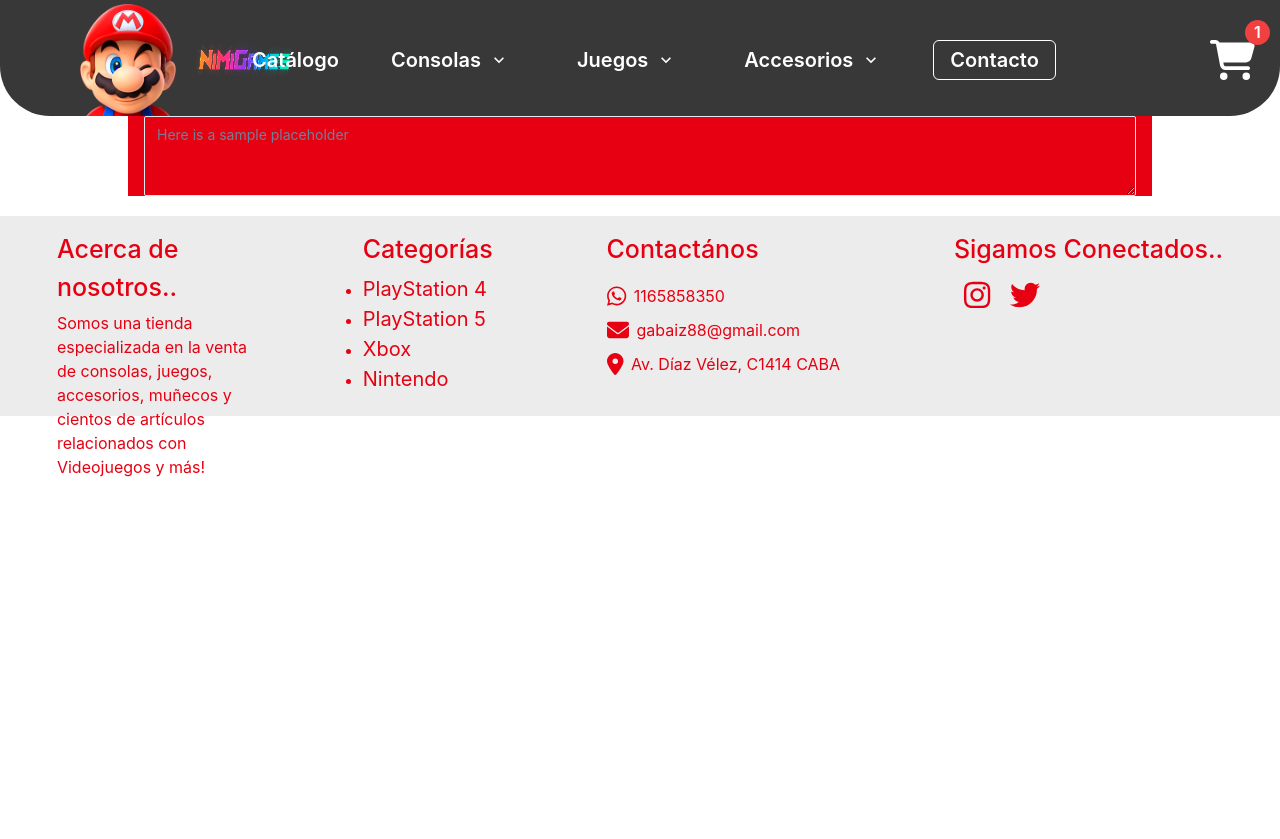
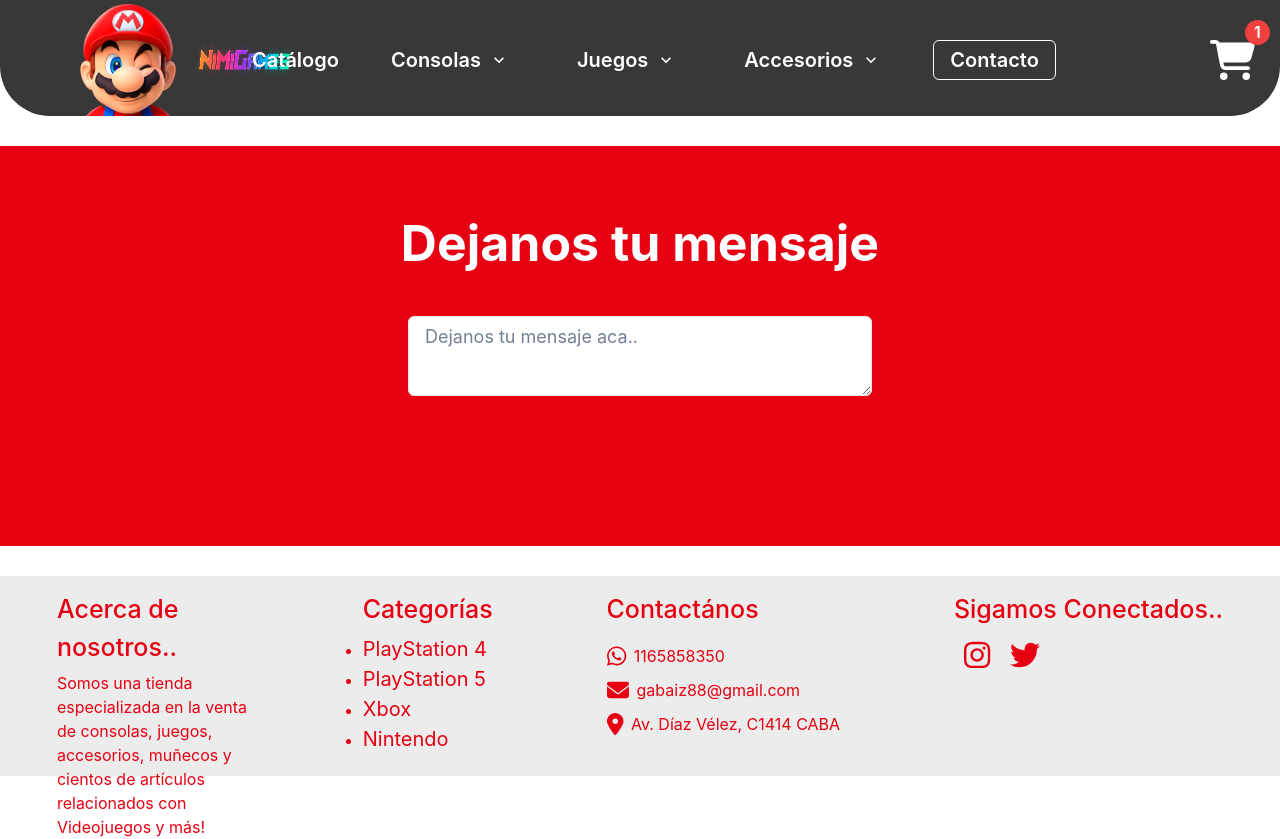
Before and after one commit to gabaiz88/My_Ecommerce_ReactJS_Aizman, a React (Vite) app: page /contact in a window 1280 px wide. Before the commit the page ends 800 px from the top, so only its background shows below. Built offline with nearby package versions, Linux system fonts and the light colour scheme.

Commit message:
creando contacto

```diff
--- a/src/components/Cart.jsx
+++ b/src/components/Cart.jsx
@@ -1,7 +1,22 @@
-import { Flex } from "@chakra-ui/react"
+import { Link } from "react-router-dom";
 import FormCart from "./FormCart"
+import { Button } from "@chakra-ui/react";
 
 const Cart = () => {
+  let cart = "";
+
+  if (cart === "dasd") {
+    return (
+      <>
+      <div className="cart_">
+        <h2>El carrito esta vacio..</h2>
+        <Link to={"/catalogue"}>
+          <Button colorScheme='red'>Ir al catálogo</Button>
+        </Link>
+      </div>
+      </>
+    )
+  } else {
     return (
       <>
       <div className="cart_">
@@ -12,4 +27,6 @@
     )
   }
 
+}
+
 export default Cart
--- a/src/components/Contact.jsx
+++ b/src/components/Contact.jsx
@@ -1,11 +1,30 @@
-import Contact_Box from "./Contact_Box"
+import { Textarea, Container } from "@chakra-ui/react";
+import { useState } from "react";
 
 const Contact = () => {
+  let [value, setValue] = useState("");
+
+  let handleInputChange = (e) => {
+    let inputValue = e.target.value;
+    setValue(inputValue);
+    console.log(value);
+  };
+
   return (
     <div>
-        <Contact_Box/>
+      <div className="contact_box">
+        <h2 id="title">Dejanos tu mensaje</h2>
+        <div className="text_area">
+          <Textarea
+            value={value}
+            onChange={handleInputChange}
+            placeholder="Dejanos tu mensaje aca.."
+            size="lg"
+          />
+        </div>
+      </div>
     </div>
-  )
-}
+  );
+};
 
-export default Contact
+export default Contact;
--- a/src/components/Contact_Box.jsx
+++ /dev/null
@@ -1,26 +0,0 @@
-import { Textarea, Container } from "@chakra-ui/react";
-import { useState } from "react";
-
-const Contact_Box = () => {
-  let [value, setValue] = useState("");
-
-  let handleInputChange = (e) => {
-    let inputValue = e.target.value;
-    setValue(inputValue);
-  };
-
-  return (
-    <Container className="contact_box" maxW="container.lg">
-      <div className="text_area">
-        <Textarea
-          value={value}
-          onChange={handleInputChange}
-          placeholder="Here is a sample placeholder"
-          size="sm"
-        />{" "}
-      </div>
-    </Container>
-  );
-};
-
-export default Contact_Box;
--- a/src/style.css
+++ b/src/style.css
@@ -4,11 +4,11 @@
     -webkit-font-smoothing: antialiased;
     -moz-osx-font-smoothing: grayscale;
     -webkit-text-size-adjust: 100%;
-  }
+}
 
 body{
     height: 100vh;
-    width: 100vw;
+    max-width: 100vw;
 }
 
 .navbar{
@@ -112,6 +112,11 @@
     gap: 50px;
 }
 
+.cart_ h2{
+    margin-top: 50px;
+    font-size: 50px;
+}
+
 .form_cart label{
     margin: 5px 0;
 }
@@ -166,5 +171,26 @@
 
 .contact_box{
     background-color: #e60012;
+    height: 400px;
+    width: 100%;
+    display: flex;
+    flex-direction: column;
+    align-items: center;
+    gap: 35px;
+    padding: 60px;
+    margin: 30px 0;
+    color: #fff;
+}
 
+.contact_box .text_area{
+    background-color: #fff;
+    width: 40%;
+    height: 50px;
+    border-radius: 10px;
+    color: black;
 }
+
+.contact_box #title{
+    font-size: 50px;
+    font-weight: 700;
+}
```
Lines whose indentation alone changed are shown as unchanged.
